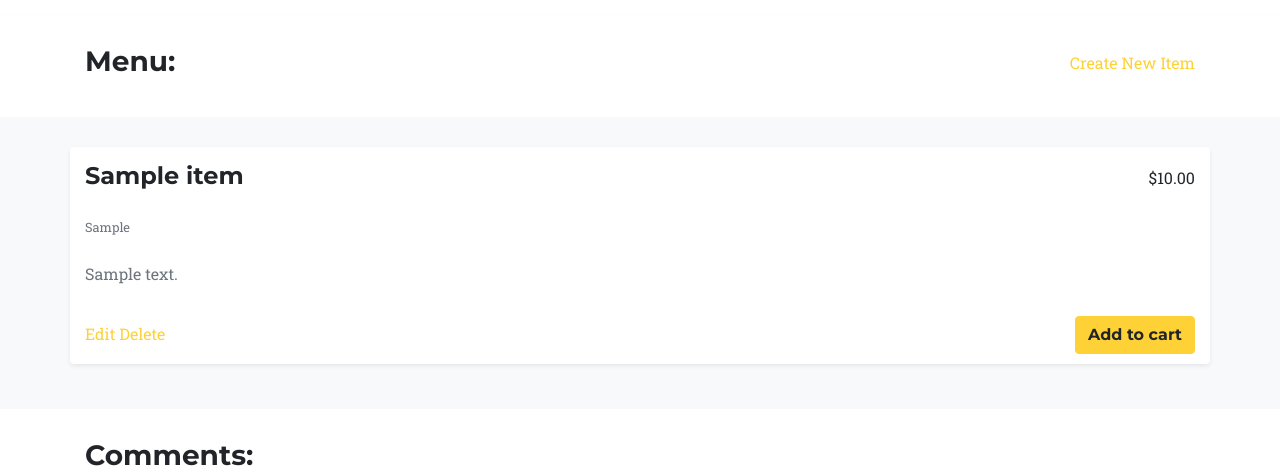
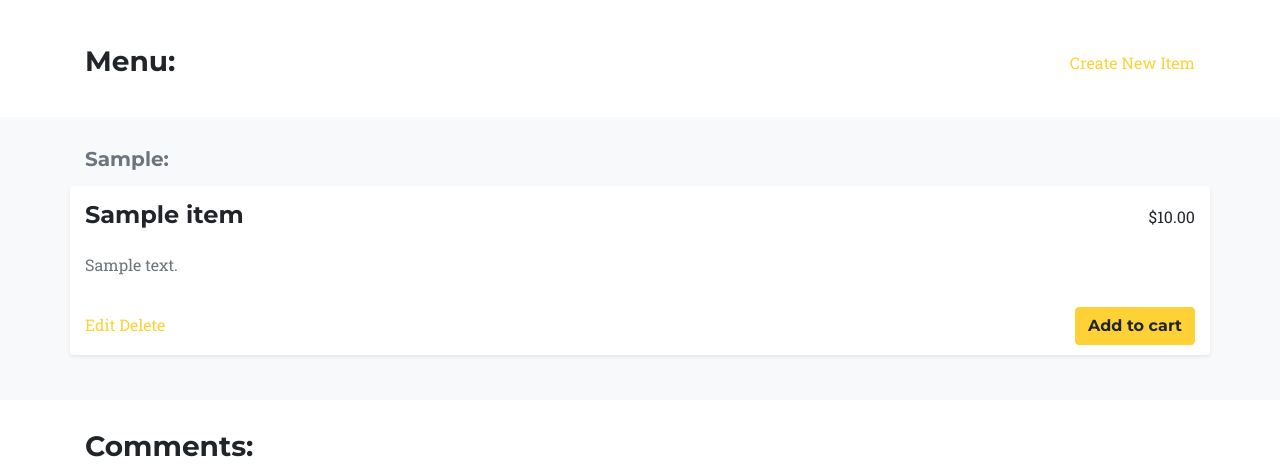
Before and after one commit to Swojak-A/Online_Menu, a Flask app: page /restaurants/1 in a window 1280 px wide. Shown: the part 763-1238 px from the top of the page. Run offline with Flask 2, Linux system fonts and the light colour scheme; tables that the repository leaves empty hold one stand-in row (values such as "Sample post"); grey boxes marked "Sample" are stand-in pictures; some libraries are stand-ins or nearby versions; some web fonts are replaced.

Commit message:
menu.html, style.css: add courses sections to menu page

```diff
--- a/static/css/style.css
+++ b/static/css/style.css
@@ -978,3 +978,8 @@ ul.social-buttons li a:active, ul.social-buttons li a:focus, ul.social-buttons l
   margin-bottom: 3px;
   display: inline-block;
 }
+
+
+.course-label {
+  padding-top: 15px;
+}
--- a/templates/menu.html
+++ b/templates/menu.html
@@ -96,7 +96,12 @@
 
     <!-- Menu Items section -->
     <section class="bg-light micro-padding" id="menu-items">
+    {% for course in courses %}
+      <div class="container course-label">
+        <h5 class="text-muted">{{ course }}:</h5>
+      </div>
         {% for i in menu_items %}
+          {% if course == i.course %}
 
             <div class="container item menu-item rounded shadow-sm">
 
@@ -112,7 +117,7 @@
               <div class="row">
                 <div class="col-lg-12 text-left">
 
-            <p><small class="text-muted">{{ i.course }}</small></p>
+                  <!-- <p><small class="text-muted">{{ i.course }}</small></p> -->
                   <p class="text-muted">{{ i.description }}</p>
 
                 </div>
@@ -130,6 +135,9 @@
 
             </div>
 
+          {% endif %}
+
+        {% endfor %}
       {% endfor %}
     </section>
 
```
Lines whose indentation alone changed are shown as unchanged.
